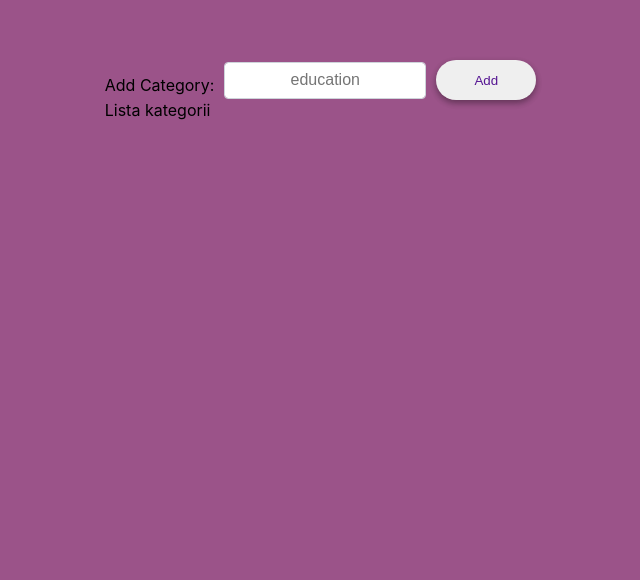
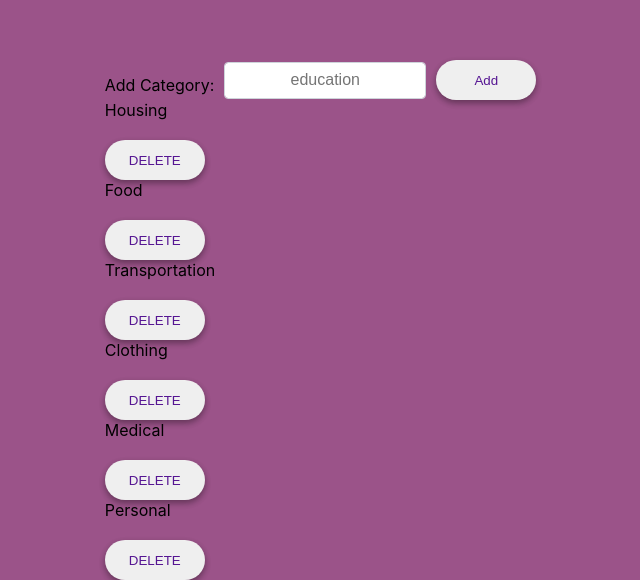
Before and after one commit to NataliaJeszke/expenses-redux-chart, a React (Create React App) app: page / in a window 1280 px wide. Shown: the part 1785-2365 px from the top of the page, without its empty margins (317-957 px from the left). Before the commit the page ends 1905 px from the top, so only its background shows below. Built offline with nearby package versions, Linux system fonts and the light colour scheme.

Commit message:
working delete button for categories items

```diff
--- /dev/null
+++ b/src/containers/ButtonCategoryDelete/ButtonCategoryDelete.jsx
@@ -0,0 +1,14 @@
+import { useDispatch } from "react-redux";
+import { deleteCategory } from "../../store/category/category-slice";
+
+const ButtonCategoryDelete = ({ item }) => {
+  const dispatch = useDispatch();
+
+  const handleRemoveCategory = () => {
+    dispatch(deleteCategory(item.value));
+  };
+
+  return <button onClick={handleRemoveCategory}>Delete</button>;
+};
+
+export default ButtonCategoryDelete;
--- a/src/containers/Categories/Categories.jsx
+++ b/src/containers/Categories/Categories.jsx
@@ -1,13 +1,18 @@
-import { addCategoryAction } from "../../store/category/category-slice";
-import { useDispatch } from "react-redux";
+import { useDispatch, useSelector } from "react-redux";
 import { useState } from "react";
 import { CategoryInput } from "../CategoryInput/CategoryInput";
+import { CategoriesList } from "../CategoriesList/CategoriesList";
 
 export function Categories() {
+
+const categories = useSelector((store)=>store.CATEGORY.categoryList);
+
+console.log(categories)
+
   return (
     <div>
       <CategoryInput />
-      <div>Lista kategorii</div>
+      <CategoriesList items={categories}/>
     </div>
   );
 }
--- /dev/null
+++ b/src/containers/CategoriesList/CategoriesList.jsx
@@ -0,0 +1,11 @@
+import { CategoryItem } from "../CategoryItem/CategoryItem";
+
+export function CategoriesList({ items }) {
+  return (
+    <div>
+      {items.map((item, index) => (
+        <CategoryItem key={item + index} item={item} />
+      ))}
+    </div>
+  );
+}
--- /dev/null
+++ b/src/containers/CategoryItem/CategoryItem.jsx
@@ -0,0 +1,18 @@
+import { useDispatch } from "react-redux";
+import ButtonCategoryDelete from "../ButtonCategoryDelete/ButtonCategoryDelete";
+import { deleteCategory } from "../../store/category/category-slice";
+
+export function CategoryItem({ item }) {
+  const dispatch = useDispatch();
+
+  const handleRemoveCat = () => {
+    console.log("usuwam kategorię");
+    dispatch(deleteCategory(item.value));
+  };
+  return (
+    <div>
+      <p>{item.label}</p>
+      <button onClick={handleRemoveCat}>DELETE</button>
+    </div>
+  );
+}
--- a/src/containers/ExpensesContainer/ExpensesContainer.jsx
+++ b/src/containers/ExpensesContainer/ExpensesContainer.jsx
@@ -7,8 +7,6 @@ import FilterSelect from "../FilterSelect/FilterSelect";
 import { FilterExpenses } from "../FilterExpenses/FilterExpenses";
 
 export function ExpensesContainer({}) {
-  //Get all items (expenses) from store and filter by categories//
-
   const [selectedCategories, setSelectedCategories] = useState([]);
 
   const handleCategoryClick = (categories) => {
--- a/src/store/category/category-slice.js
+++ b/src/store/category/category-slice.js
@@ -17,12 +17,9 @@ export const categorySlice = createSlice({
       currentSlice.categoryList.push(action.payload);
     },
     deleteCategory: (currentSlice, action) => {
-      const index = currentSlice.categoryList.findIndex(
-        (category) => category.value === action.payload
+      currentSlice.categoryList = currentSlice.categoryList.filter(
+        (category) => category.value !== action.payload
       );
-      if (index !== -1) {
-        currentSlice.categoryList.splice(index, 1);
-      }
     },
   },
 });
```
